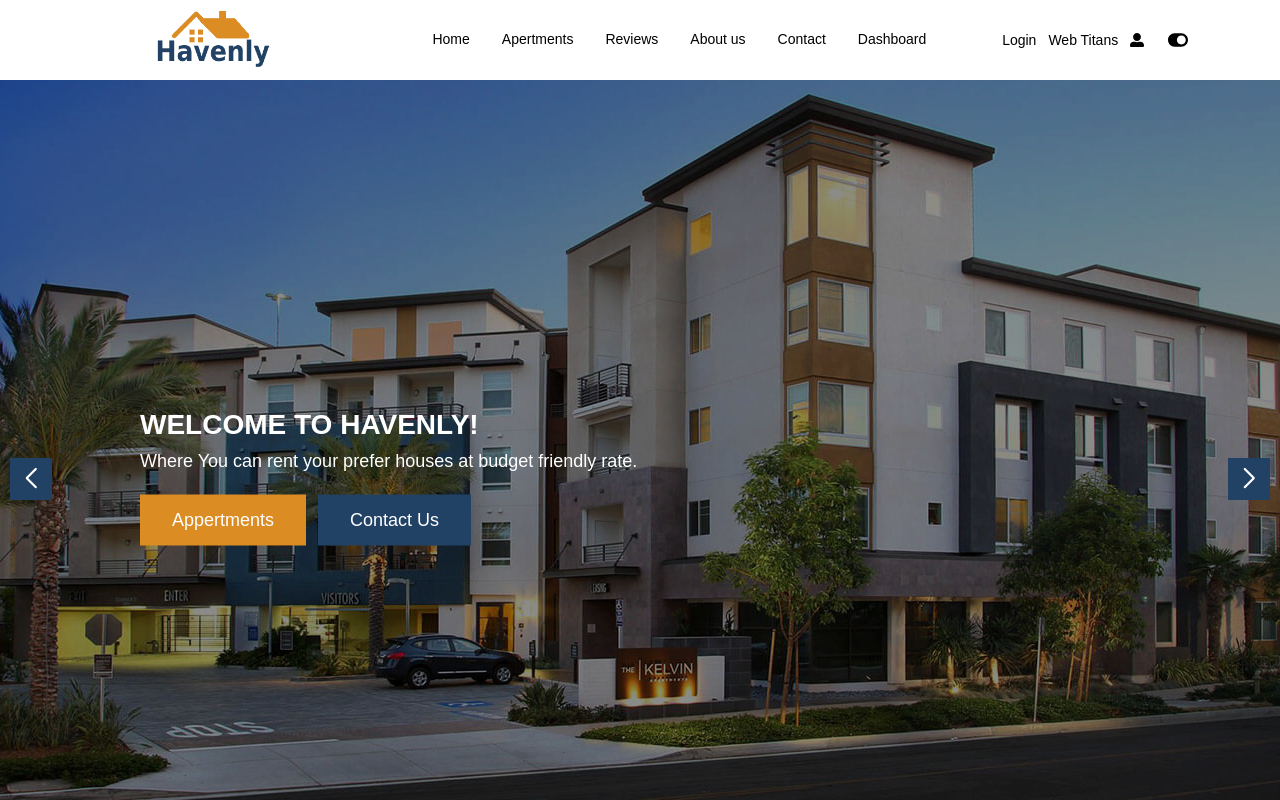
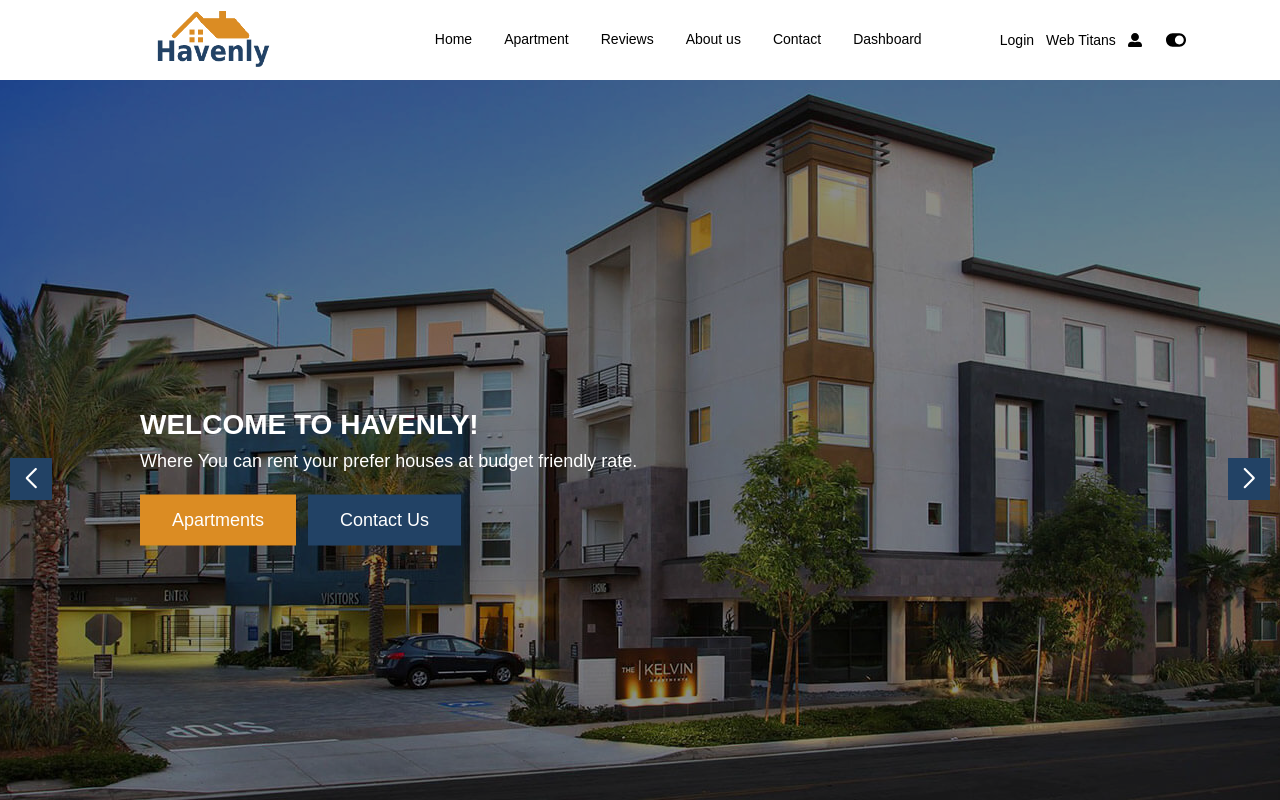
Before and after one commit to devmonika/Havenly-client, a React (Create React App) app: page / in a window 1280 px wide. Shown: the top 800 px of the page. Built offline with nearby package versions, Linux system fonts and the light colour scheme; no server answers.

Commit message:
changes in header home and route

```diff
--- a/src/Pages/Banner/Banner.js
+++ b/src/Pages/Banner/Banner.js
@@ -31,7 +31,7 @@ const Banner = () => {
             <h2 className="text-3xl md:text-sm font-bold mb-3 ">WELCOME TO <span>HAVENLY!</span></h2>
             <p className="text-xl sm:text-sm ">Where You can rent your prefer houses at budget friendly rate.</p>
            <div className="mt-5 slideBtn">
-           <button className="bg-secondary px-8 py-3 mr-3">Appertments</button>
+           <button className="bg-secondary px-8 py-3 mr-3">Apartments</button>
             <button className="bg-primary px-8 py-3">Contact Us</button>
            </div>
           </div>
@@ -42,7 +42,7 @@ const Banner = () => {
             <h2 className="text-3xl font-bold mb-3 ">WELCOME TO HAVENLY!</h2>
             <p className="text-xl ">Where You can rent your prefer houses at budget friendly rate.</p>
            <div className="mt-5">
-           <button className="bg-secondary px-8 py-3 mr-3">Appertments</button>
+           <button className="bg-secondary px-8 py-3 mr-3">Apartments</button>
             <button className="bg-primary px-8 py-3">Contact Us</button>
            </div>
           </div>
--- a/src/Pages/Shared/Header/Header.js
+++ b/src/Pages/Shared/Header/Header.js
@@ -32,7 +32,7 @@ const Header = () => {
 			</div>
 			<nav ref={navRef}>
 				<a href="/#">Home</a>
-				<a href="/#">Apertments</a>
+				<a href="/#">Apartment</a>
 				{/* <a href="/#">Blog</a> */}
 				<a href="/reviews">Reviews</a>
 				<a href="/#">About us</a>
```
